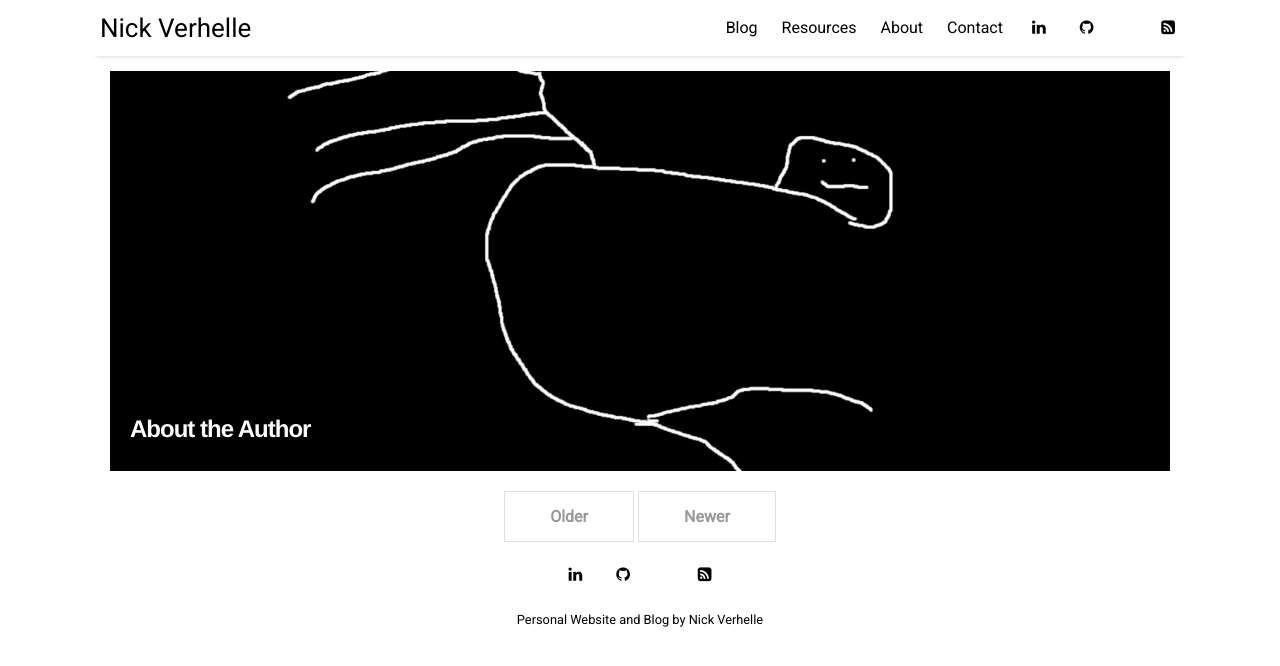
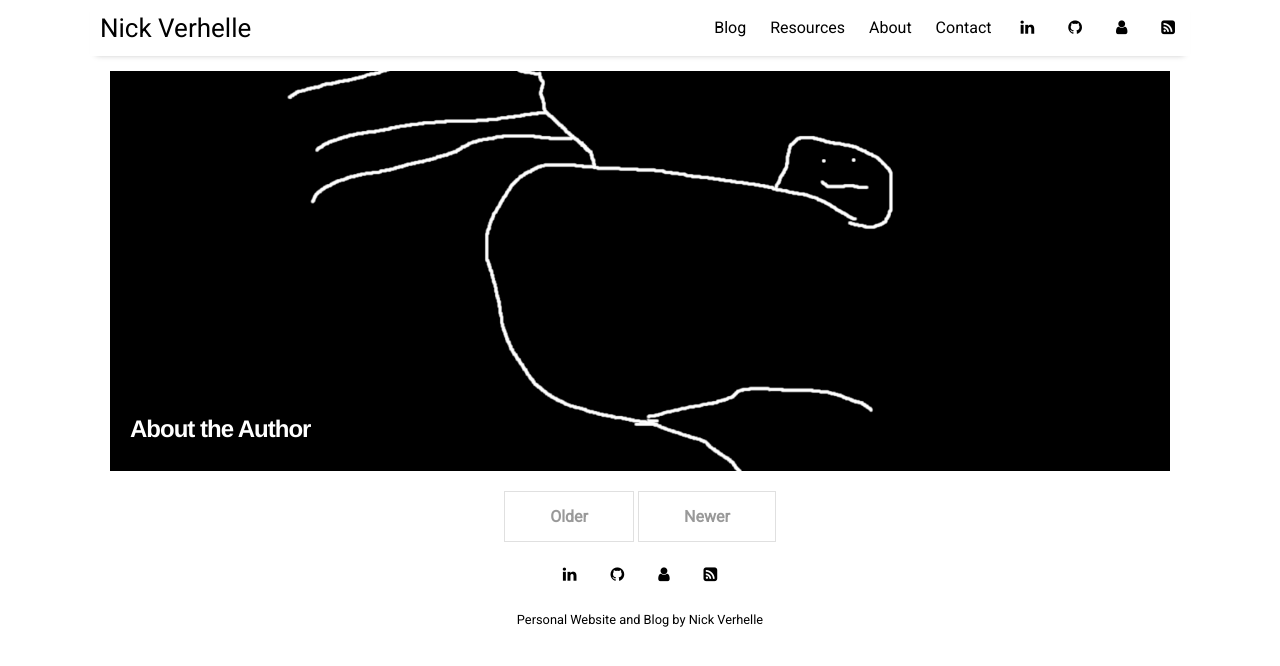
Before and after one commit to BulldawgHacks/bulldawghacks.github.io, a Jekyll site: the page built from index.html, in a window 1280 px wide. Shown: the top 666 px of the page. Built offline with Jekyll 4.4.1, drawn with Linux system fonts in a browser that asks for light colours; nearby versions of some CDN libraries; the list of posts is cut into pages by our own code.

Commit message:
test
test

```diff
--- a/_sass/_social-icons.scss
+++ b/_sass/_social-icons.scss
@@ -64,7 +64,7 @@
   @include social-media-icon($rss-color, $icon-transition-time);
 }
 
-.fa-h {
+.fa-user {
   padding: 5px;
-  @include social-media-icon($h-color, $icon-transition-time);
+  @include social-media-icon($user-color, $icon-transition-time);
 }
--- a/assets/css/main.scss
+++ b/assets/css/main.scss
@@ -25,6 +25,6 @@ $pinterest-color: #bd081c;
 $medium-color: #00AB6C;
 $codepen-color: black;
 $rss-color: #ff6600;
-$h-color: black;
+$user-color: black;
 
 @import "-sections-dir";
```
Also changed, not shown: _data/settings.yml (+4 -4 lines).
